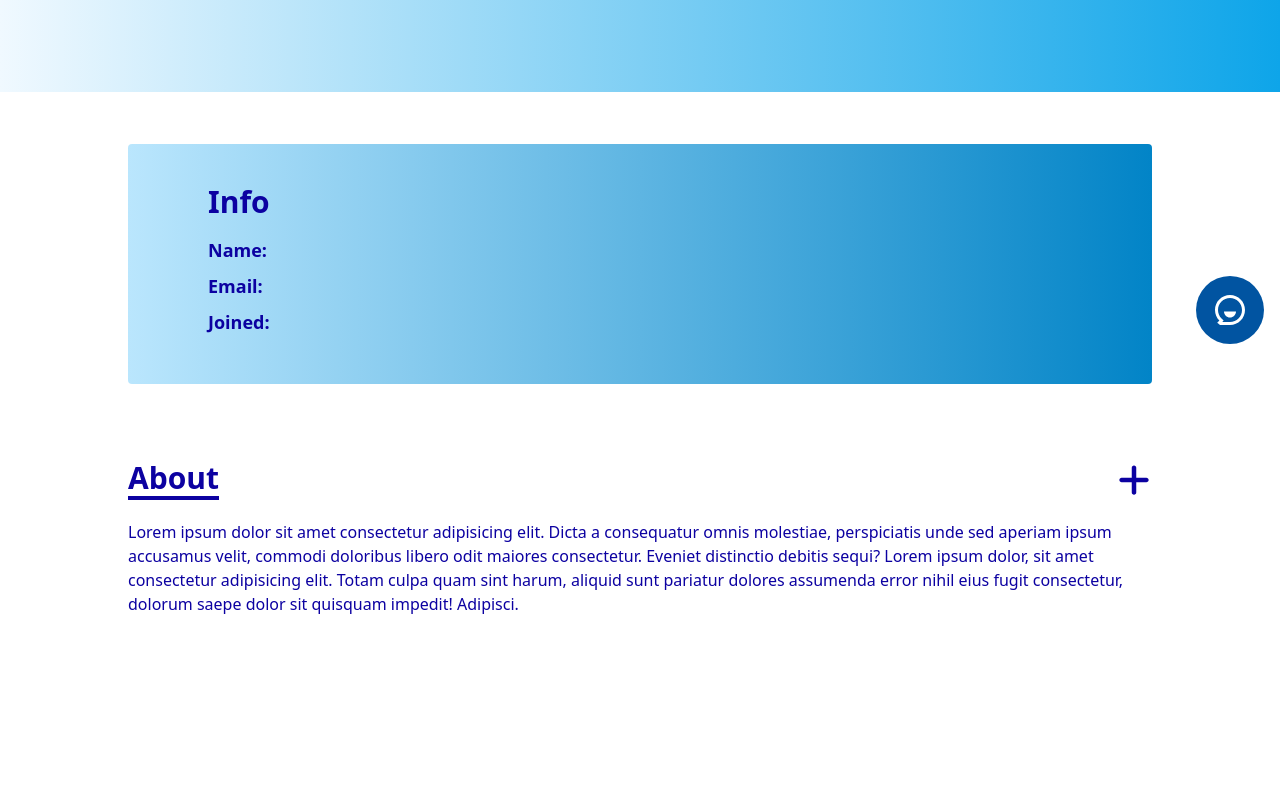
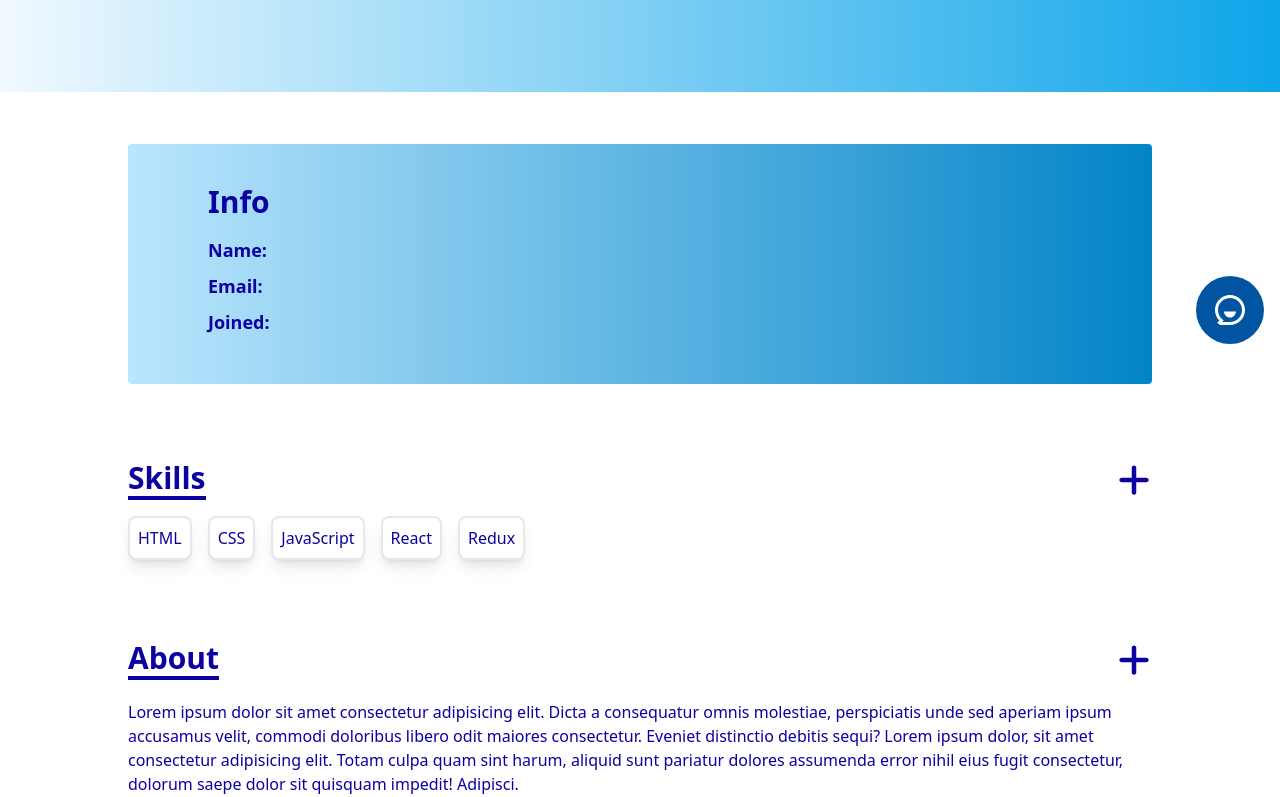
Before and after one commit to TechBuilderTeam/Project-Syncify, a React (Vite) app: page /profile in a window 1280 px wide. Shown: the part 416-1213 px from the top of the page. Before the commit the page ends 1112 px from the top, so only its background shows below. Built offline with nearby package versions, Linux system fonts and the light colour scheme; no server answers.

Commit message:
porfile page with skill design done

```diff
--- a/src/components/User/Profile.jsx
+++ b/src/components/User/Profile.jsx
@@ -9,12 +9,13 @@ import Education from "./Education";
 import UserContact from "./UserContact";
 import UserAbout from "./UserAbout";
 import UserPortfolio from "./UserProtfolio";
+import UserSkills from "./UserSkills";
 
 const Profile = () => {
   const { user } = useContext(AuthContext);
   const [profile, setProfile] = useState(null);
   const [showComponent, setShowComponent] = useState("Info");
-  const [edit , setEdit] = useState(false);
+  const [edit, setEdit] = useState(false);
 
   const handleCloseModal = () => {
     document.getElementById("UserEdit").close();
@@ -202,7 +203,7 @@ const Profile = () => {
       <UserPortfolio />
 
       {/* skill section start */}
-
+      <UserSkills />
 
       {/* about section start */}
       <UserAbout />
--- /dev/null
+++ b/src/components/User/UserSkills.jsx
@@ -0,0 +1,112 @@
+import { useState } from "react";
+import { FaPlus } from "react-icons/fa6";
+
+
+const UserSkillls = () => {
+    const [skillAdd, setskillAdd] = useState();
+
+    const dummydata = [
+        {
+            id: 1,
+            name: "HTML",
+        },
+        {
+            id: 2,
+            name: "CSS",
+        },
+        {
+            id: 3,
+            name: "JavaScript",
+        },
+        {
+            id: 4,
+            name: "React",
+        },
+        {
+            id: 5,
+            name: "Redux",
+        },
+
+    ]
+
+    const handleModalClose = () => {
+        document.getElementById('Userskill').close();
+    }
+
+    const handleAddskill = () => {
+        handleModalClose()
+        setskillAdd(true)
+    }
+    return (
+        <div className="  px-10 md:px-32 py-10 ">
+            <div className="flex justify-between mb-4">
+                <div>
+                    <h1 className="text-xl md:text-3xl font-bold">Skills</h1>
+                    <hr className="w-full border-2 border-[#0c01a1]" />
+                </div>
+                <button className=" text-4xl   font-bold rounded" title="Add skill" onClick={() => document.getElementById('Userskill').showModal()}>
+                    <FaPlus />
+                </button>
+            </div>
+            <dialog id="Userskill" className="modal modal-bottom sm:modal-middle">
+                <div className="modal-box bg-white dark:bg-black">
+                    <button className="btn btn-sm btn-circle btn-ghost absolute right-2 top-2" onClick={() => document.getElementById("Userskill").close()}>✕</button>
+                    <h3 className="font-bold text-2xl mb-4 text-center dark:text-[#73e9fe] text-[#0c01a1] ">Add skill</h3>
+                    <form onSubmit={handleAddskill}>
+
+                        <div className="form-control">
+                            <label className="label">
+                                <span className="label-text dark:text-[#73e9fe] text-[#0c01a1]">Skill</span>
+                            </label>
+                            <select name="skill" id="" className="select select-bordered w-full bg-white dark:bg-black">
+                                <option value="HTML">HTML</option>
+                                <option value="CSS">CSS</option>
+                                <option value="Javascript">Javascript</option>
+                                <option value="React js">React js</option>
+                                <option value="Next js">Next js</option>
+                                <option value="Tailwind">Tailwind</option>
+                                <option value="Bootstrap">Bootstrap</option>
+                                <option value="Node js">Node js</option>
+                                <option value="Express js">Express js</option>
+                                <option value="MongoDB">MongoDB</option>
+                                <option value="Firebase">Firebase</option>
+                                <option value="Git">Git</option>
+                                <option value="Github">Github</option>
+                                <option value="Django">Django</option>
+                                <option value="Flask">Flask</option>
+                                <option value="Python">Python</option>
+                                <option value="Java">Java</option>
+                                <option value="C++">C++</option>
+                                <option value="C#">C#</option>
+                                <option value="PHP">PHP</option>
+                                <option value="SQL">SQL</option>
+                                <option value="MySQL">MySQL</option>
+                            </select>
+
+                        </div>
+
+
+                        <div className="modal-action">
+                            <button type="submit" className="px-4 py-2 bg-gradient-to-r from-cyan-500 to-[#0c01a1] text-white  font-bold rounded w-full ">Add</button>
+                        </div>
+                    </form>
+                </div>
+            </dialog>
+
+            <div className="flex gap-4">
+
+                <div className="flex flex-wrap gap-4">
+
+                    {dummydata?.map((data) => (
+                        < div key={data.id} className="border-2 rounded-lg p-2 shadow-lg bg-white dark:bg-black">
+                            <p>{data.name}</p>
+                        </div>
+                    ))}
+                </div>
+
+            </div>
+        </div>
+    );
+};
+
+export default UserSkillls;
```
